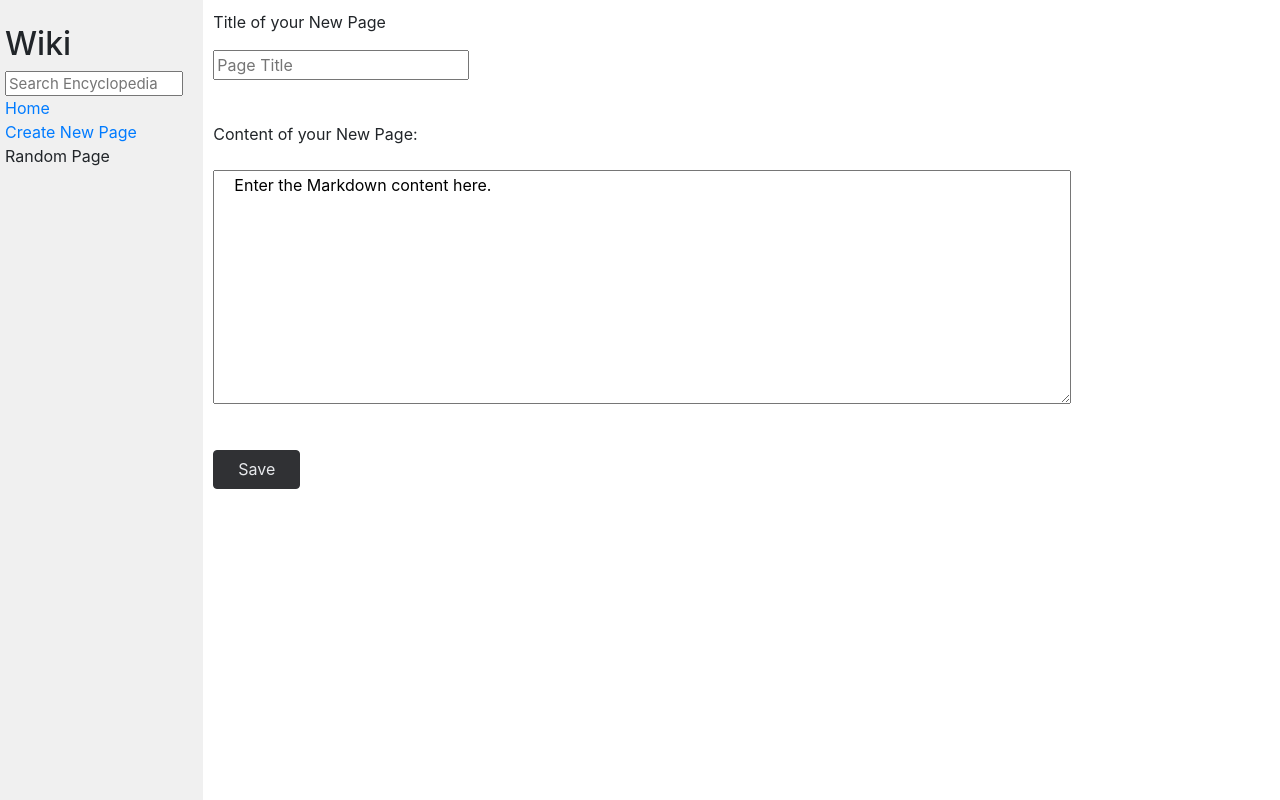
After one commit to AimeeHa/CS50W, a Django app: page /newpage in a window 1280 px wide. The commit adds this page. Run offline with Django 3.2, Linux system fonts and the light colour scheme; some libraries are stand-ins or nearby versions.

Commit message:
new page template created

```diff
--- a/Project1/encyclopedia/static/encyclopedia/styles.css
+++ b/Project1/encyclopedia/static/encyclopedia/styles.css
@@ -36,3 +36,15 @@ textarea {
 .sidebar h2 {
     margin-top: 5px;
 }
+
+.button {
+  background-color: #303134;
+  border: 1px solid #303134;
+  border-radius: 4px;
+  color: #e8eaed;
+  line-height: 27px;
+  min-width: 54px;
+  text-align: center;
+  margin-top: 24px;
+  padding: 5px 24px;
+}
--- a/Project1/encyclopedia/templates/encyclopedia/layout.html
+++ b/Project1/encyclopedia/templates/encyclopedia/layout.html
@@ -19,7 +19,7 @@
                     <a href="{% url 'index' %}">Home</a>
                 </div>
                 <div>
-                    Create New Page
+                    <a href="{% url 'newpage' %}"> Create New Page </a>
                 </div>
                 <div>
                     Random Page
--- /dev/null
+++ b/Project1/encyclopedia/templates/encyclopedia/newpage.html
@@ -0,0 +1,23 @@
+{% extends "encyclopedia/layout.html" %}
+
+{% block title %}
+    Create New Page
+{% endblock %}
+
+{% block body %}
+
+    <p>Title of your New Page</p>
+    <form>
+      <input type="text" name="title" placeholder="Page Title">
+    </form>
+
+    <p style="margin-top:42px"><label for="content">Content of your New Page:</label></p>
+    <textarea id="content" name="content" style="width: 80%; height:30%">
+    Enter the Markdown content here.
+    </textarea>
+
+    <div style="margin-top:16px">
+      <input class="button" type="submit" value="Save">
+    </div>
+
+{% endblock %}
--- a/Project1/encyclopedia/urls.py
+++ b/Project1/encyclopedia/urls.py
@@ -6,4 +6,5 @@ urlpatterns = [
     path("", views.index, name="index"),
     path("wiki/<slug:title>", views.title, name="title"),
     path("search", views.search, name="search"),
+    path("newpage", views.newpage, name="newpage"),
 ]
--- a/Project1/encyclopedia/views.py
+++ b/Project1/encyclopedia/views.py
@@ -33,3 +33,7 @@ def search(request):
     else:
         results = [entry for entry in entries if query.upper() in entry.upper()]
         return render(request, "encyclopedia/index.html", {"entries": results})
+
+
+def newpage(request):
+    return render(request, "encyclopedia/newpage.html")
```
